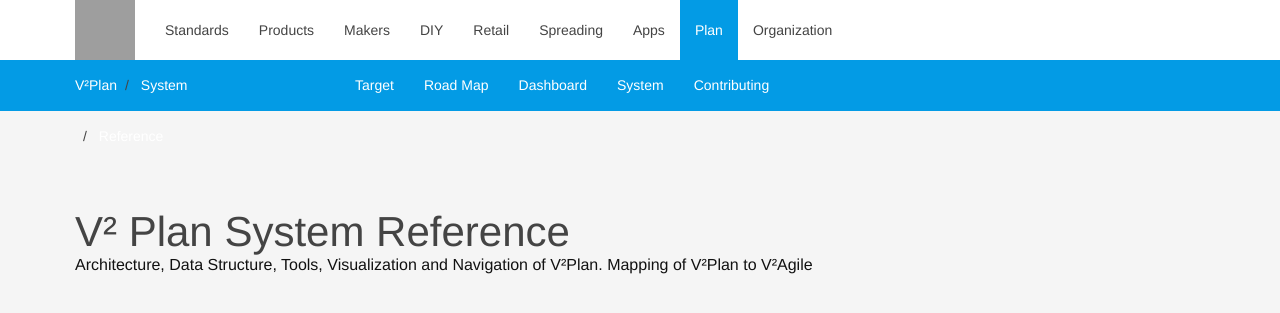
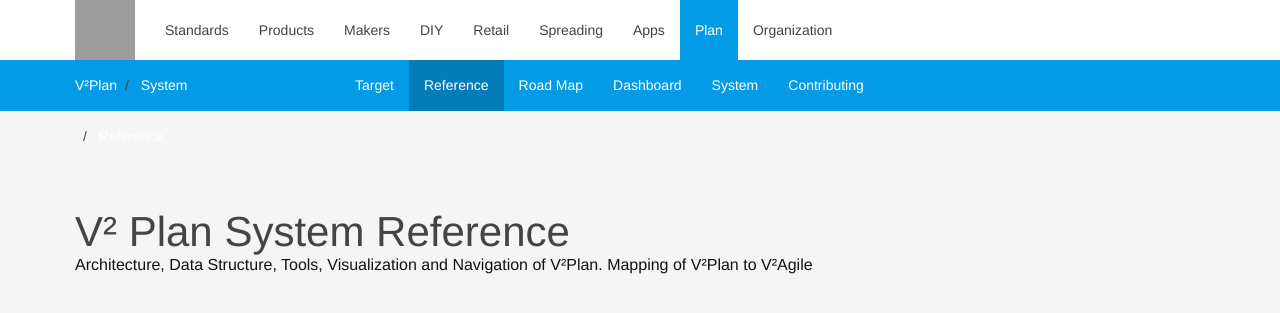
Before and after one commit to V-Squared/v2-Plan, a Jekyll site: the page built from system/plan-reference.md, in a window 1280 px wide and 900 px high, cut to the strip 0-398 px from the top of the window. Shown: the top 313 px of the strip. Built offline with Jekyll 4.4.1, drawn with Linux system fonts in a browser that asks for light colours; nearby versions of some CDN libraries; grey boxes are pictures that could not be loaded.

Commit message:
Added Menu and Order in Front Matter

```diff
--- a/system/plan-reference.md
+++ b/system/plan-reference.md
@@ -1,9 +1,10 @@
 ---
 layout: page
+menu: Reference
 title: V² Plan System Reference
 description: Architecture, Data Structure, Tools, Visualization and Navigation of V²Plan. Mapping of V²Plan to V²Agile
 breadcrumbs: Reference
-order:
+order: 2
 ---
 
 
```
